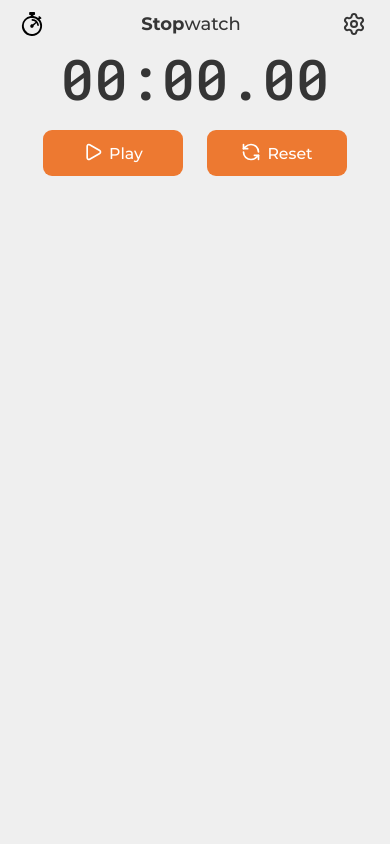
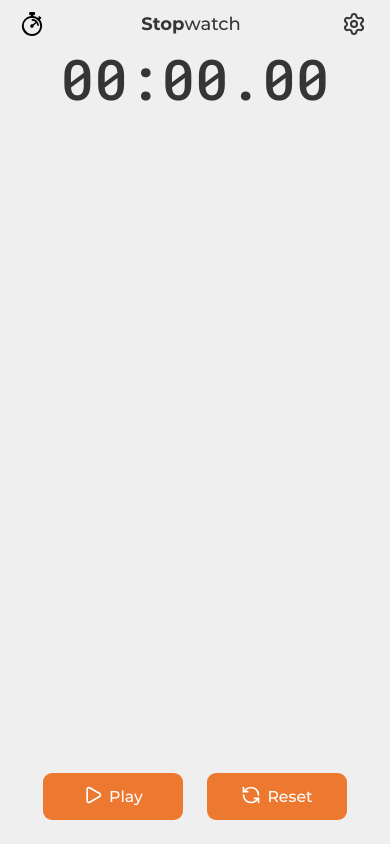
Before and after one commit to kepkame/stopwatch, a React (Vite) app: page / in a window 390 px wide. Built offline with nearby package versions, Linux system fonts and the light colour scheme.

Commit message:
feat: full-height StopwatchPage (100dvh-48px), dock Controls on mobile, move container into page

```diff
--- a/src/App.tsx
+++ b/src/App.tsx
@@ -6,9 +6,7 @@ function App() {
     <>
       <Header />
       <main>
-        <div className="container">
-          <StopwatchPage />
-        </div>
+        <StopwatchPage />
       </main>
     </>
   );
--- a/src/components/Controls/Controls.module.scss
+++ b/src/components/Controls/Controls.module.scss
@@ -1,15 +1,13 @@
 @use '@styles/variables';
 
 .controls {
-  // position: fixed;
-  // bottom: 0;
-  // left: 0;
-  // right: 0;
+  flex: 0 0 auto;
   display: flex;
   justify-content: center;
   gap: 24px;
   background-color: variables.$color-background;
   padding: 20px 0 24px;
+  margin-top: auto;
   z-index: 2;
   order: 1;
 }
@@ -20,6 +18,7 @@
 
 @media (min-width: 768px) {
   .controls {
+    margin-top: 0;
     order: 0;
   }
 }
--- a/src/components/Header/Header.tsx
+++ b/src/components/Header/Header.tsx
@@ -1,5 +1,5 @@
+import { Settings } from 'lucide-react';
 import styles from './Header.module.scss';
-import { Settings } from 'lucide-react';
 
 export const Header = () => {
   return (
--- a/src/components/LapList/LapList.module.scss
+++ b/src/components/LapList/LapList.module.scss
@@ -1,11 +1,22 @@
 @use '@styles/variables';
 
+.list {
+  flex: 1 1 auto;
+  max-width: 360px;
+  margin: 0 auto;
+  overflow-y: auto;
+
+  &::-webkit-scrollbar {
+    display: none;
+  }
+}
+
 .results {
+  flex: 1 1 auto;
   display: flex;
   flex-direction: column;
   gap: 8px;
-  max-width: 360px;
-  margin: 0 auto;
+  min-height: 0;
   contain: paint style;
 }
 
--- a/src/components/LapList/LapList.tsx
+++ b/src/components/LapList/LapList.tsx
@@ -12,6 +12,7 @@ export const LapList: React.FC<LapListProps> = ({
   const DURATION_S = 0.3;
 
   return (
+    <div className={styles.list}>
       <LazyMotion features={domMax} strict>
         <m.div
           className={styles.results}
@@ -33,5 +34,6 @@ export const LapList: React.FC<LapListProps> = ({
             ))}
         </m.div>
       </LazyMotion>
+    </div>
   );
 };
--- a/src/components/TimerDisplay/TimerDisplay.module.scss
+++ b/src/components/TimerDisplay/TimerDisplay.module.scss
@@ -1,6 +1,7 @@
 @use '@styles/variables';
 
 .timer {
+  flex: 0 0 auto;
   font-size: 52px;
   font-family: variables.$font-family-numbers;
   line-height: 1.1;
--- a/src/pages/StopwatchPage/StopwatchPage.module.scss
+++ b/src/pages/StopwatchPage/StopwatchPage.module.scss
@@ -1,5 +1,14 @@
 .stopwatchPage {
+  height: inherit;
+
+  :global(.container) {
+    height: inherit;
+  }
+}
+
+.wrapper {
   display: flex;
   flex-direction: column;
   justify-content: flex-start;
+  height: inherit;
 }
--- a/src/pages/StopwatchPage/StopwatchPage.tsx
+++ b/src/pages/StopwatchPage/StopwatchPage.tsx
@@ -19,9 +19,13 @@ const StopwatchPage = () => {
 
   return (
     <div className={styles.stopwatchPage}>
-      <TimerDisplay />
-      <Controls />
-      <LapList measuring={measuring} onChangeColor={handleChangeColor} />
+      <div className="container">
+        <div className={styles.wrapper}>
+          <TimerDisplay />
+          <Controls />
+          <LapList measuring={measuring} onChangeColor={handleChangeColor} />
+        </div>
+      </div>
     </div>
   );
 };
--- a/src/styles/_base.scss
+++ b/src/styles/_base.scss
@@ -19,8 +19,7 @@
   font-family: variables.$font-family-base;
   font-weight: 500;
   color: variables.$color-text-primary;
-
-  /* color-scheme: light dark; */
+  height: 100dvh;
 }
 
 html {
@@ -86,6 +85,10 @@ a {
   }
 }
 
+main {
+  height: calc(100dvh - 48px); // height Header
+}
+
 button {
   font-size: inherit;
   font-family: inherit;
```
Lines whose indentation alone changed are shown as unchanged.
